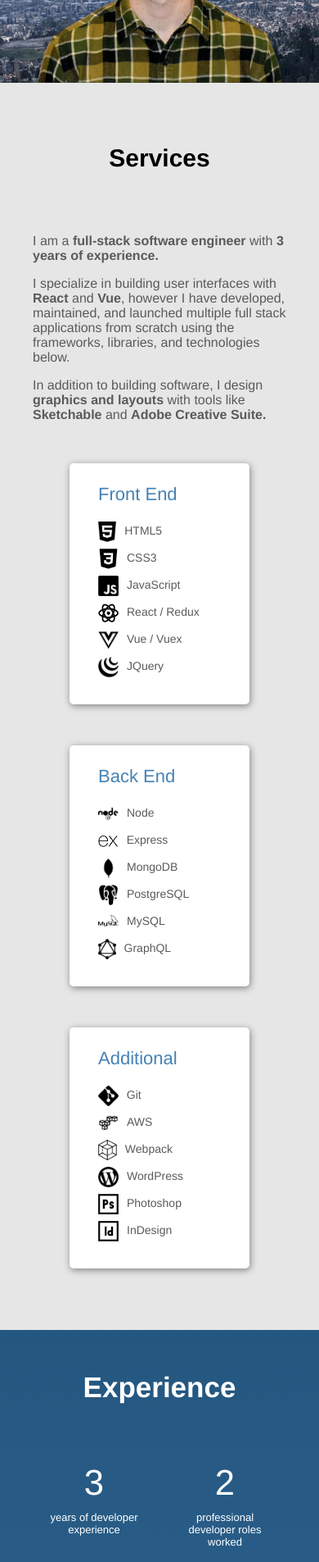
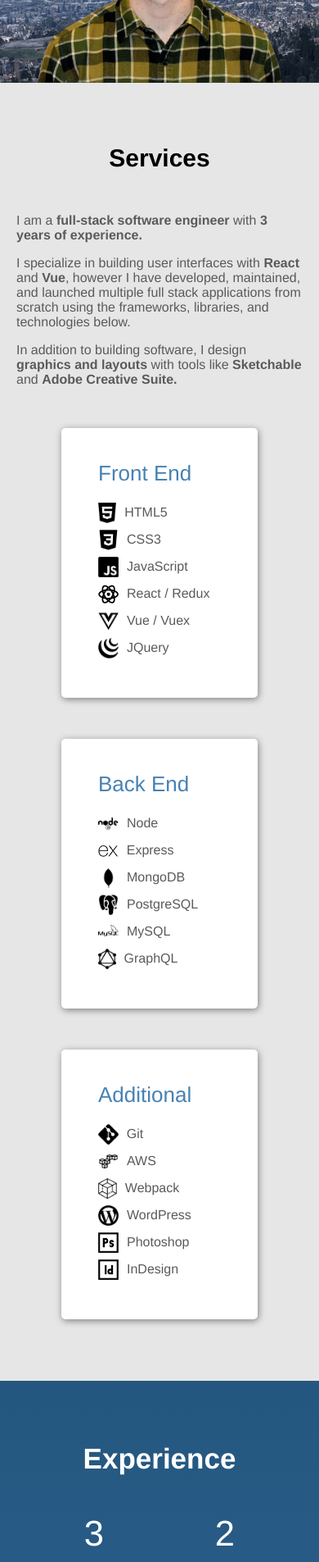
Before and after one commit to matt-violet/matt-violet.github.io, a Vue app: page / in a window 390 px wide. Shown: the part 743-2648 px from the top of the page at 82% size. Built offline with nearby package versions, Linux system fonts and the light colour scheme.

Commit message:
Improve responsiveness and uniformity of styles

```diff
--- a/src/components/About.vue
+++ b/src/components/About.vue
@@ -121,7 +121,7 @@ h1 {
 }
 @media (max-width: 700px) {
   h1 {
-    margin: 45px 0 50px 0;
+    margin: 45px 0 34px 0;
   }
   .left-text {
     padding: 30px 15px;
--- a/src/components/Contact.vue
+++ b/src/components/Contact.vue
@@ -68,7 +68,7 @@ h1 {
 }
 .text {
   color: white;
-  font-size: 18px;
+  font-size: 16px;
   font-weight: 400;
   margin: 0 auto;
   max-width: 600px;
@@ -142,7 +142,8 @@ h1 {
 }
 @media (max-width: 700px) {
   h1 {
-    margin-bottom: 25px;
+    padding: 0;
+    margin: 45px 0 50px 0;
   }
   .containers {
     margin-top: 50px;
--- a/src/components/experience/Experience.vue
+++ b/src/components/experience/Experience.vue
@@ -85,7 +85,7 @@ p {
 .inner-content {
   text-align: center;
   padding: 0 0 75px 0;
-  max-width: 1200px;
+  max-width: 1300px;
   margin: 0 auto;
 }
 .exp-group {
@@ -93,10 +93,10 @@ p {
   text-align: left;
   width: 335px;
   height: 440px;
-  margin: 0 20px;
+  margin: 0 30px;
   padding: 50px 10px 25px 10px;
   vertical-align: top;
-  background: white;
+  background: var(--light-grey);
   border-radius: 5px;
   box-shadow: 1px 2px 8px 0px rgb(53, 53, 53);
   transition: .3s;
@@ -122,8 +122,8 @@ p {
   max-width: 550px;
   text-align: center;
   margin: 50px auto 0 auto;
-  box-shadow: 1px 2px 8px 0px grey;
   width: 100%;
+  box-shadow: 1px 2px 8px 0px rgb(53, 53, 53);
 }
 .github-text {
   position: absolute;
@@ -131,10 +131,11 @@ p {
 .github-link {
   color: lightsalmon;
 }
-@media (max-width: 1200px) {
+@media (max-width: 1250px) {
   .exp-group {
     width: 250px;
     height: 420px;
+    margin: 0 20px;
     padding: 30px 10px 25px 10px;
   }
   .exp-header-div {
@@ -168,7 +169,7 @@ p {
 }
 @media (max-width: 700px) {
   .inner-content, h1 {
-    padding: 25px 30px 50px 30px;
+    padding: 25px 20px 50px 20px;
   }
 }
 </style>
--- a/src/components/experience/Stats.vue
+++ b/src/components/experience/Stats.vue
@@ -91,8 +91,11 @@ h1 {
   }
 }
 @media (max-width: 639px) {
+  h1 {
+    padding: 0 0 50px 0;
+  }
   .stats-div {
-    padding: 50px 0;
+    padding: 75px 0 0 0;
   }
   .second-stats {
     padding-top: 35px;
--- a/src/components/skills/Services.vue
+++ b/src/components/skills/Services.vue
@@ -39,8 +39,8 @@ h3 {
   margin: auto;
 }
 .intro-text {
-  margin: 75px auto 25px auto;
-  padding: 0 40px;
+  margin: 50px auto 25px auto;
+  padding: 0 20px;
   text-align: left;
   max-width: 700px;
 }
--- a/src/components/skills/SkillIcons.vue
+++ b/src/components/skills/SkillIcons.vue
@@ -128,7 +128,8 @@ h3 {
 }
 @media (max-width: 600px) {
   .col {
-    width: 190px;
+    width: 220px;
+    padding: 30px 10px;
     margin: 50px auto 0 auto;
     display: block;
   }
@@ -140,12 +141,13 @@ h3 {
     margin-bottom: 25px;
   }
   .skills-header {
+    font-size: 26px;
     margin-top: 0;
     margin-bottom: 20px;
   }
   .name {
     top: 3px;
-    font-size: 14px;
+    font-size: 16px;
   }
 }
 </style>
--- a/src/components/work/Work.vue
+++ b/src/components/work/Work.vue
@@ -56,7 +56,7 @@ export default {
 
 <style scoped>
 #work {
-  background: var(--light-grey);
+  background: rgb(220, 238, 255);
 }
 .header {
   text-align: center;
@@ -79,11 +79,12 @@ h1 {
   margin: 0 0 50px 0;
 }
 .selected {
-  background: coral;
+  background: var(--coral);
   color: white;
 }
 .unselected {
   color: coral;
+  background: rgba(255, 255, 255, 0.5);
 }
 .unselected:hover {
   background: white;
@@ -97,10 +98,9 @@ h1 {
   border-bottom-right-radius: 5px;
 }
 .software-projects-btn, .design-projects-btn {
-  border: 2px solid coral;
-  width: 100px;
+  width: 110px;
   text-align: left;
-  padding: 5px 10px;
+  padding: 10px 20px;
   margin: auto;
   transition: .3s;
 }
@@ -145,12 +145,16 @@ h1 {
 }
 @media (max-width: 700px) {
   .inner-content, h1 {
-    padding: 30px 15px;
+    padding: 0 15px 20px 15px;
+  }
+  h1 {
+    margin: 0;
+    padding: 75px 0 50px 0;
   }
 }
 @media (max-width: 425px) {
   .software-projects-btn, .design-projects-btn {
-    width: 100px;
+    padding: 10px;
   }
   .section-title {
     font-size: 16px;
--- a/src/components/work/design/DesignProjects.vue
+++ b/src/components/work/design/DesignProjects.vue
@@ -45,7 +45,7 @@ export default {
 .design-project {
   width: 225px;
   height: 225px;
-  box-shadow: 1px 2px 8px 0px rgb(37, 37, 37);
+  box-shadow: 1px 2px 8px 0px grey;
   border-radius: 5px;
   display: inline-block;
   margin: 0 25px 25px 0;
```
